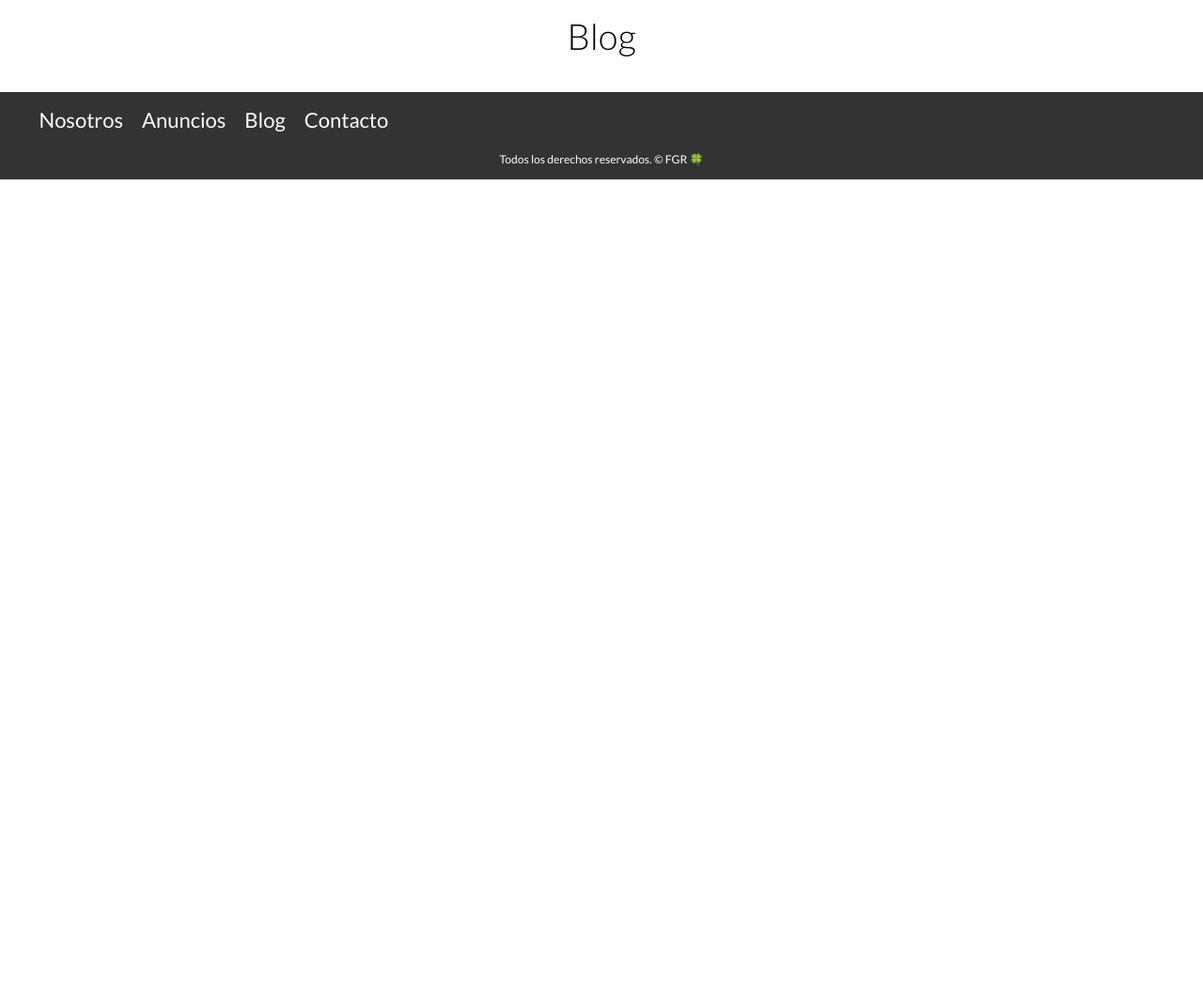
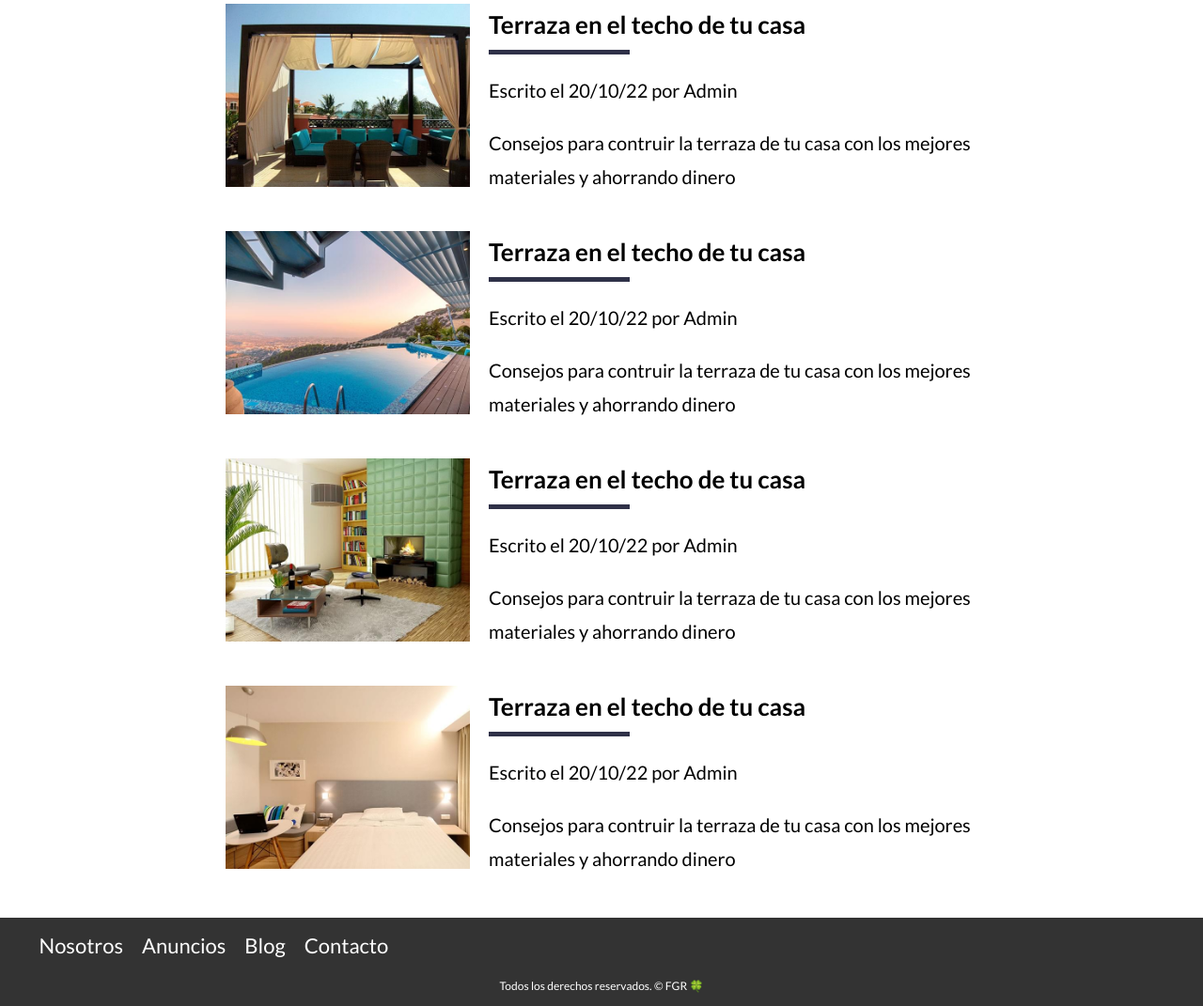
Before and after one commit to gambii007/Practica8, a website: page blog.html in a window 1280 px wide. Shown: the part 140-1211 px from the top of the page at 94% size. Before the commit the page ends 800 px from the top, so only its background shows below. Drawn offline with Linux system fonts and the light colour scheme.

Commit message:
P8V5_CPageBlog

```diff
--- a/blog.html
+++ b/blog.html
@@ -27,8 +27,93 @@
         </div>
     </header>
 
-    <main class="contenedor seccion">
-        <h1>Blog</h1>
+    <main class="contenedor seccion contenido-centrado">
+        <article class="entrada-blog">
+            <div class="imagen">
+                <picture>
+                    <source src="build/img/blog1.webp" type="image/webp">
+                    <source src="build/img/blog1.jpg" type="image/jpeg">
+                    <img loading="lazy" src="build/img/blog1.jpg" alt="Texto Entrada Blog">
+                </picture>
+            </div>
+
+            <div class="texto-entrada">
+                <a href="entrada.html">
+                    <h4>Terraza en el techo de tu casa</h4>
+                    <p>Escrito el <span> 20/10/22</span> por <span>Admin</span></p>
+
+                    <p>
+                        Consejos para contruir la terraza de tu casa con los mejores materiales y ahorrando dinero
+                    </p>
+                </a>
+            </div>
+        </article>
+
+
+        <article class="entrada-blog">
+            <div class="imagen">
+                <picture>
+                    <source src="build/img/blog2.webp" type="image/webp">
+                    <source src="build/img/blog2.jpg" type="image/jpeg">
+                    <img loading="lazy" src="build/img/blog2.jpg" alt="Texto Entrada Blog">
+                </picture>
+            </div>
+
+            <div class="texto-entrada">
+                <a href="entrada.html">
+                    <h4>Terraza en el techo de tu casa</h4>
+                    <p>Escrito el <span> 20/10/22</span> por <span>Admin</span></p>
+
+                    <p>
+                        Consejos para contruir la terraza de tu casa con los mejores materiales y ahorrando dinero
+                    </p>
+                </a>
+            </div>
+        </article>
+
+
+        <article class="entrada-blog">
+            <div class="imagen">
+                <picture>
+                    <source src="build/img/blog3.webp" type="image/webp">
+                    <source src="build/img/blog3.jpg" type="image/jpeg">
+                    <img loading="lazy" src="build/img/blog3.jpg" alt="Texto Entrada Blog">
+                </picture>
+            </div>
+
+            <div class="texto-entrada">
+                <a href="entrada.html">
+                    <h4>Terraza en el techo de tu casa</h4>
+                    <p>Escrito el <span> 20/10/22</span> por <span>Admin</span></p>
+
+                    <p>
+                        Consejos para contruir la terraza de tu casa con los mejores materiales y ahorrando dinero
+                    </p>
+                </a>
+            </div>
+        </article>
+
+
+        <article class="entrada-blog">
+            <div class="imagen">
+                <picture>
+                    <source src="build/img/blog4.webp" type="image/webp">
+                    <source src="build/img/blog4.jpg" type="image/jpeg">
+                    <img loading="lazy" src="build/img/blog4.jpg" alt="Texto Entrada Blog">
+                </picture>
+            </div>
+
+            <div class="texto-entrada">
+                <a href="entrada.html">
+                    <h4>Terraza en el techo de tu casa</h4>
+                    <p>Escrito el <span> 20/10/22</span> por <span>Admin</span></p>
+
+                    <p>
+                        Consejos para contruir la terraza de tu casa con los mejores materiales y ahorrando dinero
+                    </p>
+                </a>
+            </div>
+        </article>
     </main>
 
     <footer class="footer seccion">
--- a/src/scss/layout/_inferior.scss
+++ b/src/scss/layout/_inferior.scss
@@ -19,6 +19,12 @@
     }
 }
 
+.informacion-meta {
+    span {
+        color: $azul;
+    }
+}
+
 .texto-entrada{
     a{
         color: $negro;
@@ -36,7 +42,4 @@
             margin-top: 2rem;
         }
     }
-    span {
-        color: $azul;
-    }
 }
```
Also changed, not shown: entrada.html (added, +67 -0 lines), index.html (+2 -2 lines), build/css/app.css, 1 other file.
